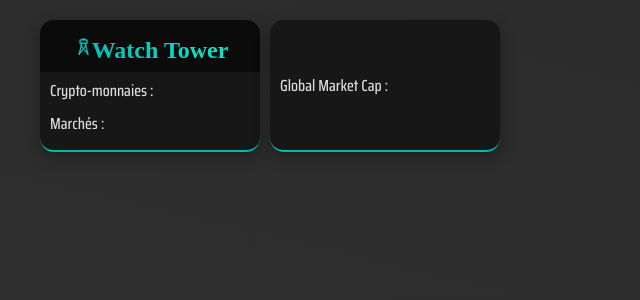
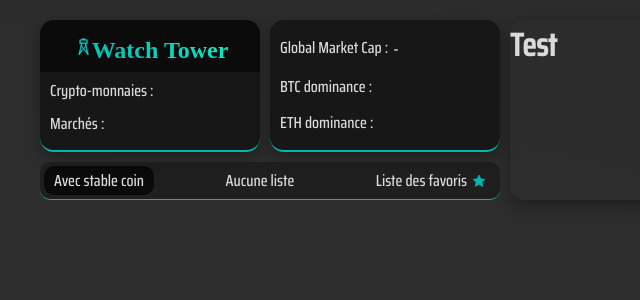
Before and after one commit to adminnono/react-crypto-watch, a React (Create React App) app: page / in a window 1280 px wide. Shown: the top 300 px of the page, without its empty margins (0-640 px from the left). Built offline with nearby package versions, Linux system fonts and the light colour scheme; no server answers; a web font is replaced by a local one.

Commit message:
Ajout composants boutons, carte trimap et pourcentage marché avec variables couleurs dynamiques

```diff
--- a/src/App.js
+++ b/src/App.js
@@ -1,11 +1,22 @@
-import React from "react";
+import React, { useEffect, useState } from "react";
 import HeaderInfos from "./components/HeaderInfos";
+import GlobalChart from "./components/GlobalChart";
+import axios from "axios";
 
 const App = () => {
+  const [coinsData, setCoinsData] = useState([]);
+  useEffect(() => {
+    axios
+      .get(
+        "https://api.coingecko.com/api/v3/coins/markets?vs_currency=usd&order=market_cap_desc&per_page=250&page=1&sparkline=false&price_change_percentage=1h%2C24h%2C7d%2C14d%2C30d%2C200d%2C1y"
+      )
+      .then((res) => setCoinsData(res.data));
+  }, []);
   return (
     <div className="app-container">
       <header>
         <HeaderInfos />
+        <GlobalChart coinsData={coinsData} />
       </header>
     </div>
   );
--- /dev/null
+++ b/src/components/GlobalChart.js
@@ -0,0 +1,11 @@
+import React from "react";
+
+const GlobalChart = ({ coinsData }) => {
+  return (
+    <div className="global-chart">
+      <h1>Test</h1>
+    </div>
+  );
+};
+
+export default GlobalChart;
--- a/src/components/HeaderInfos.js
+++ b/src/components/HeaderInfos.js
@@ -1,5 +1,7 @@
 import React, { useEffect, useState } from "react";
 import axios from "axios";
+import PercentChange from "./PercentChange";
+import TableFilters from "./TableFilters";
 
 const HeaderInfos = () => {
   const [headerData, setHeaderData] = useState([]);
@@ -30,9 +32,23 @@ const HeaderInfos = () => {
       </ul>
       <ul className="infos-mkt">
         <li className="global-mkt">
-          Global Market Cap : <strong></strong>
+          Global Market Cap :
+          <PercentChange
+            percent={headerData.market_cap_change_percentage_24h_usd}
+          />
+        </li>
+        <li>
+          BTC dominance :{" "}
+          {headerData.market_cap_percentage &&
+            headerData.market_cap_percentage.btc.toFixed(1) + "%"}
+        </li>
+        <li>
+          ETH dominance :{" "}
+          {headerData.market_cap_percentage &&
+            headerData.market_cap_percentage.eth.toFixed(1) + "%"}
         </li>
       </ul>
+      <TableFilters />
     </div>
   );
 };
--- a/src/components/PercentChange.js
+++ b/src/components/PercentChange.js
@@ -1,7 +1,26 @@
-import React from "react";
+import React, { useEffect, useState } from "react";
+import colors from "../styles/_settings.scss";
 
 const PercentChange = ({ percent }) => {
-  return <div></div>;
+  const [color, setColor] = useState();
+
+  useEffect(() => {
+    if (percent) {
+      if (percent >= 0) {
+        setColor(colors.green1);
+      } else {
+        setColor(colors.red1);
+      }
+    } else {
+      setColor(colors.white1);
+    }
+  }, [percent]);
+
+  return (
+    <p className="percent-change-container" style={{ color }}>
+      {percent ? percent.toFixed(1) + "%" : "-"}
+    </p>
+  );
 };
 
 export default PercentChange;
--- /dev/null
+++ b/src/components/TableFilters.js
@@ -0,0 +1,23 @@
+import React from "react";
+
+const TableFilters = () => {
+  return (
+    <div className="table-filters">
+      <div className="table-filters-container">
+        <div className="stable-checkbox-container">
+          <input type="checkbox" id="stableCoin" defaultChecked={true} />
+          <label htmlFor="stableCoin">Avec stable coin</label>
+        </div>
+        <div className="no-list-btn">
+          <p>Aucune liste</p>
+        </div>
+        <div className="fav-list">
+          <p>Liste des favoris</p>
+          <img src="./assets/star-full.svg" alt="icon star" />
+        </div>
+      </div>
+    </div>
+  );
+};
+
+export default TableFilters;
--- a/src/styles/_settings.scss
+++ b/src/styles/_settings.scss
@@ -21,6 +21,7 @@ $shadow: 0 5px 15px rgba(0, 0, 0, 0.322);
   red1: $red1;
   red2: $red2;
   black1: $black1;
+  white1: $white1;
 }
 
 * {
```
